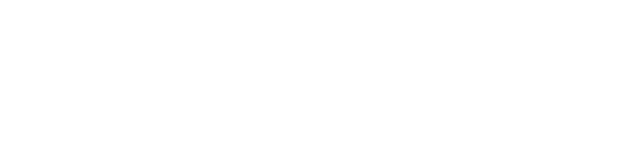
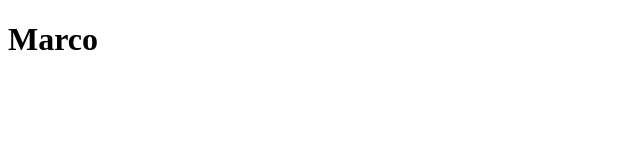
Before and after one commit to ContrerasMarco/FrontEndBasico, a plain HTML site: page index.html in a window 1280 px wide. Shown: the whole page, without its empty margins (0-640 px from the left). Drawn offline with Linux system fonts and the light colour scheme.

Commit message:
agregando variables

```diff
--- a/index.html
+++ b/index.html
@@ -5,8 +5,20 @@
     <meta http-equiv="X-UA-Compatible" content="IE=edge">
     <meta name="viewport" content="width=device-width, initial-scale=1.0">
     <title>Declarar variables</title>
+    <style>
+        :root{
+    --white: #FFFFFF;
+    --black: #000000;
+    --dark: #232830;
+    --very-light-pink: #C7C7C7;
+    --text-input-field: #F7F7F7;
+    --hospital-green: #ACD9B2;
+             }
+    </style>
 </head>
 <body>
-
+    <h1>
+        Marco
+    </h1>
 </body>
 </html>
```
